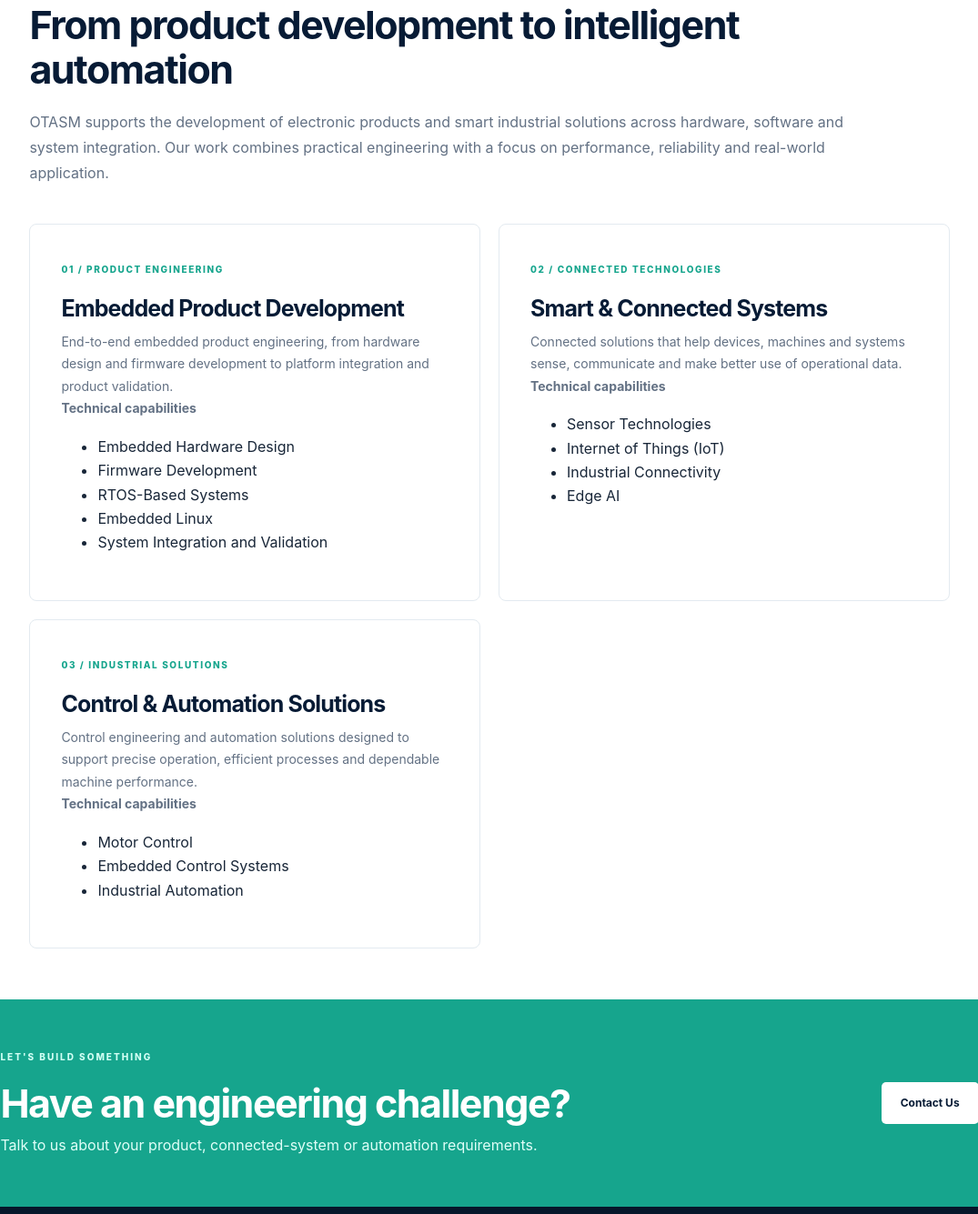
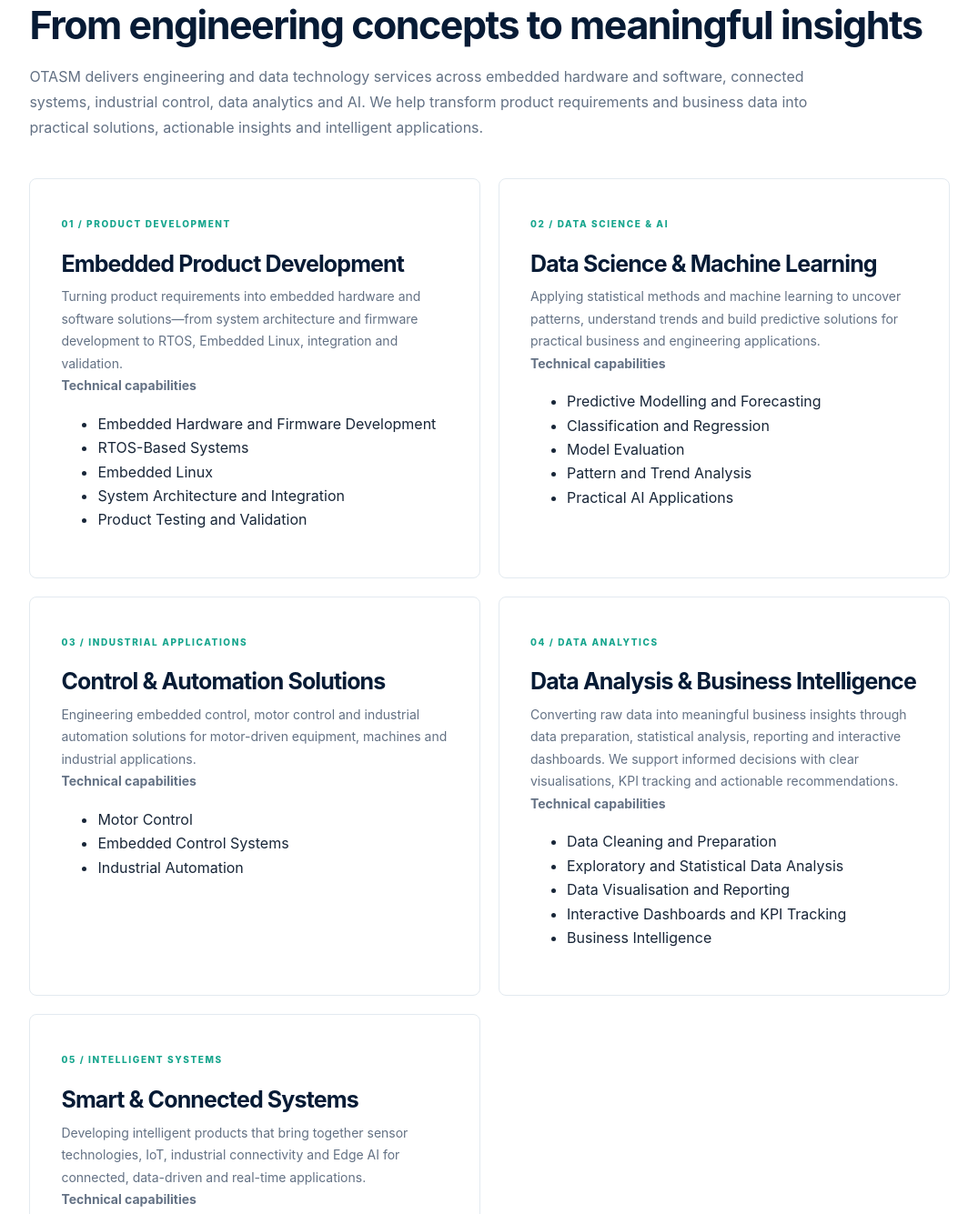
Before and after one commit to otasmindia/otasmindia, a plain HTML site: page services.html in a window 1280 px wide. Shown: the part 683-2018 px from the top of the page at 91% size, without its empty margins (102-1177 px from the left). Drawn offline with Linux system fonts and the light colour scheme.

Commit message:
updated Services page for data science

```diff
--- a/services.html
+++ b/services.html
@@ -3,8 +3,8 @@
 <head>
   <meta charset="UTF-8">
   <meta name="viewport" content="width=device-width, initial-scale=1.0">
-  <meta name="description" content="Explore OTASM India's engineering services: embedded product development, firmware, RTOS, embedded Linux, IoT connectivity, Edge AI, motor control and industrial automation.">
-  <title>Embedded Firmware, IoT & Edge AI Services | OTASM India</title>
+  <meta name="description" content="Explore OTASM India services in embedded product development, data analysis, business intelligence, data science, machine learning, IoT, Edge AI, motor control and industrial automation.">
+  <title>Engineering, Data Analysis & AI Services | OTASM India</title>
   <link rel="stylesheet" href="styles.css">
   <style>
     .site-header {
@@ -219,8 +219,8 @@
   <link rel="canonical" href="https://www.otasmindia.com/services.html">
   <meta name="robots" content="index, follow">
   <meta property="og:type" content="website">
-  <meta property="og:title" content="Embedded Firmware, IoT & Edge AI Services | OTASM India">
-  <meta property="og:description" content="Explore OTASM India's engineering services: embedded product development, firmware, RTOS, embedded Linux, IoT connectivity, Edge AI, motor control and industrial automation.">
+  <meta property="og:title" content="Engineering, Data Analysis & AI Services | OTASM India">
+  <meta property="og:description" content="Explore OTASM India services in embedded product development, data analysis, business intelligence, data science, machine learning, IoT, Edge AI, motor control and industrial automation.">
   <meta property="og:url" content="https://www.otasmindia.com/services.html">
   <meta property="og:site_name" content="OTASM India">
   <script type="application/ld+json">
@@ -232,7 +232,7 @@
     "legalName": "OTASM Innovations and Services LLP",
     "url": "https://www.otasmindia.com/",
     "logo": "https://www.otasmindia.com/OTASM_logo.png",
-    "description": "Pune-based engineering and technology company providing embedded product development, firmware, RTOS, IoT, Edge AI, motor control and automation solutions.",
+    "description": "Pune-based engineering and data technology company providing embedded product development, data analysis, data analytics, business intelligence, data science, machine learning, IoT, Edge AI, motor control and automation solutions.",
     "address": {
       "@type": "PostalAddress",
       "addressLocality": "Pune",
@@ -259,54 +259,83 @@
   <main>
     <section class="page-hero">
       <p class="eyebrow">WHAT WE DO</p>
-      <h1>Engineering ideas into<br><span>intelligent solutions.</span></h1>
-      <p class="lead">We bring together embedded engineering, connected technologies and industrial control expertise to help turn complex requirements into dependable products and systems.</p>
+      <h1>Engineering intelligence.<br><span>Data-driven innovation.</span></h1>
+      <p class="lead">We combine embedded engineering, data analysis and artificial intelligence to help businesses develop dependable products, understand complex data and make informed decisions.</p>
     </section>
 
     <section class="section">
       <p class="eyebrow">OUR SERVICES</p>
-      <h2>From product development to intelligent automation</h2>
+      <h2>From engineering concepts to meaningful insights</h2>
       <div>
-        <p>OTASM supports the development of electronic products and smart industrial solutions across hardware, software and system integration. Our work combines practical engineering with a focus on performance, reliability and real-world application.</p>
+        <p>OTASM delivers engineering and data technology services across embedded hardware and software, connected systems, industrial control, data analytics and AI. We help transform product requirements and business data into practical solutions, actionable insights and intelligent applications.</p>
       </div>
 
       <div class="service-grid" style="margin-top:42px">
         <article class="service-card">
-          <span class="service-no">01 / PRODUCT ENGINEERING</span>
+          <span class="service-no">01 / PRODUCT DEVELOPMENT</span>
           <h2>Embedded Product Development</h2>
-          <p>End-to-end embedded product engineering, from hardware design and firmware development to platform integration and product validation.</p>
+          <p>Turning product requirements into embedded hardware and software solutions—from system architecture and firmware development to RTOS, Embedded Linux, integration and validation.</p>
           <p><strong>Technical capabilities</strong></p>
           <ul>
-            <li>Embedded Hardware Design</li>
-            <li>Firmware Development</li>
+            <li>Embedded Hardware and Firmware Development</li>
             <li>RTOS-Based Systems</li>
             <li>Embedded Linux</li>
-            <li>System Integration and Validation</li>
+            <li>System Architecture and Integration</li>
+            <li>Product Testing and Validation</li>
           </ul>
         </article>
 
         <article class="service-card">
-          <span class="service-no">02 / CONNECTED TECHNOLOGIES</span>
+          <span class="service-no">02 / DATA SCIENCE &amp; AI</span>
+          <h2>Data Science &amp; Machine Learning</h2>
+          <p>Applying statistical methods and machine learning to uncover patterns, understand trends and build predictive solutions for practical business and engineering applications.</p>
+          <p><strong>Technical capabilities</strong></p>
+          <ul>
+            <li>Predictive Modelling and Forecasting</li>
+            <li>Classification and Regression</li>
+            <li>Model Evaluation</li>
+            <li>Pattern and Trend Analysis</li>
+            <li>Practical AI Applications</li>
+          </ul>
+        </article>
+
+        <article class="service-card">
+          <span class="service-no">03 / INDUSTRIAL APPLICATIONS</span>
+          <h2>Control &amp; Automation Solutions</h2>
+          <p>Engineering embedded control, motor control and industrial automation solutions for motor-driven equipment, machines and industrial applications.</p>
+          <p><strong>Technical capabilities</strong></p>
+          <ul>
+            <li>Motor Control</li>
+            <li>Embedded Control Systems</li>
+            <li>Industrial Automation</li>
+          </ul>
+        </article>
+
+
+        <article class="service-card">
+          <span class="service-no">04 / DATA ANALYTICS</span>
+          <h2>Data Analysis &amp; Business Intelligence</h2>
+          <p>Converting raw data into meaningful business insights through data preparation, statistical analysis, reporting and interactive dashboards. We support informed decisions with clear visualisations, KPI tracking and actionable recommendations.</p>
+          <p><strong>Technical capabilities</strong></p>
+          <ul>
+            <li>Data Cleaning and Preparation</li>
+            <li>Exploratory and Statistical Data Analysis</li>
+            <li>Data Visualisation and Reporting</li>
+            <li>Interactive Dashboards and KPI Tracking</li>
+            <li>Business Intelligence</li>
+          </ul>
+        </article>
+
+        <article class="service-card">
+          <span class="service-no">05 / INTELLIGENT SYSTEMS</span>
           <h2>Smart &amp; Connected Systems</h2>
-          <p>Connected solutions that help devices, machines and systems sense, communicate and make better use of operational data.</p>
+          <p>Developing intelligent products that bring together sensor technologies, IoT, industrial connectivity and Edge AI for connected, data-driven and real-time applications.</p>
           <p><strong>Technical capabilities</strong></p>
           <ul>
             <li>Sensor Technologies</li>
             <li>Internet of Things (IoT)</li>
             <li>Industrial Connectivity</li>
-            <li>Edge AI</li>
-          </ul>
-        </article>
-
-        <article class="service-card">
-          <span class="service-no">03 / INDUSTRIAL SOLUTIONS</span>
-          <h2>Control &amp; Automation Solutions</h2>
-          <p>Control engineering and automation solutions designed to support precise operation, efficient processes and dependable machine performance.</p>
-          <p><strong>Technical capabilities</strong></p>
-          <ul>
-            <li>Motor Control</li>
-            <li>Embedded Control Systems</li>
-            <li>Industrial Automation</li>
+            <li>Edge AI Applications</li>
           </ul>
         </article>
       </div>
@@ -315,8 +344,8 @@
     <section class="cta">
       <div>
         <p class="eyebrow">LET'S BUILD SOMETHING</p>
-        <h2>Have an engineering challenge?</h2>
-        <p>Talk to us about your product, connected-system or automation requirements.</p>
+        <h2>Have an engineering or data challenge?</h2>
+        <p>Talk to us about your product development, data analysis, AI or industrial technology requirements.</p>
       </div>
       <a class="btn light" href="contact.html">Contact Us</a>
     </section>
@@ -324,7 +353,7 @@
 
   <footer>
     <div class="footer-brand"><strong>OTASM Innovations and Services LLP</strong></div>
-    <p>Embedded Engineering · Smart Connected Systems · Control &amp; Automation</p>
+    <p>Embedded Engineering · Data Analysis &amp; AI · Smart Connected Systems · Control &amp; Automation</p>
     <div class="footer-bottom">
       <span>© <span id="year"></span> OTASM Innovations and Services LLP. All rights reserved.</span>
       <span><a href="index.html">Home</a> &nbsp;·&nbsp; <a href="about.html">About</a> &nbsp;·&nbsp; <a href="services.html">Services</a> &nbsp;·&nbsp; <a href="contact.html">Contact Us</a></span>
```
